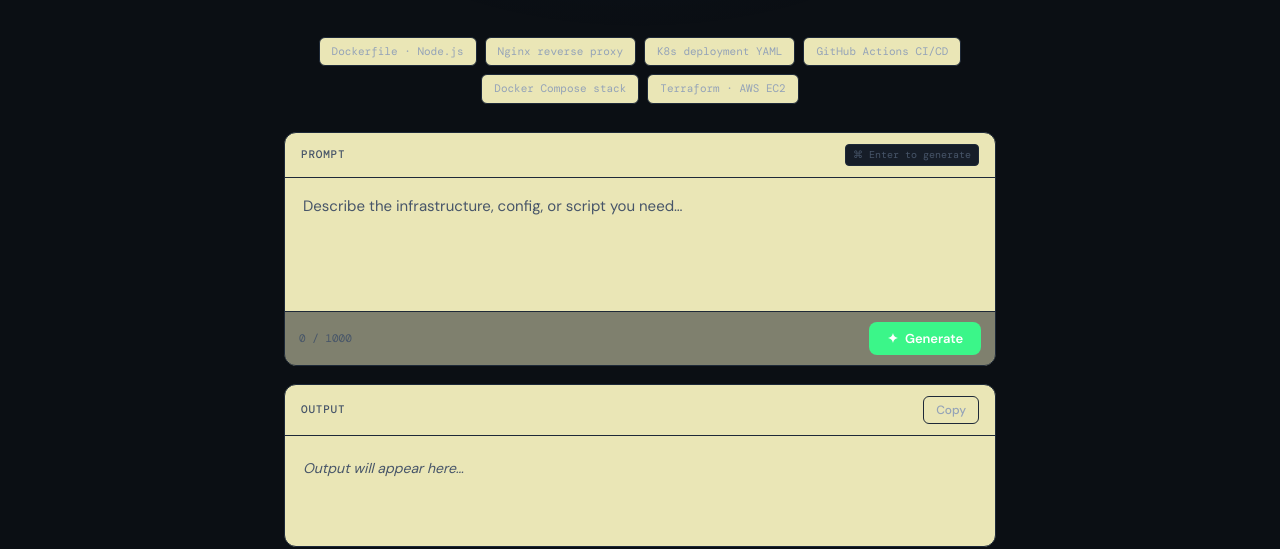
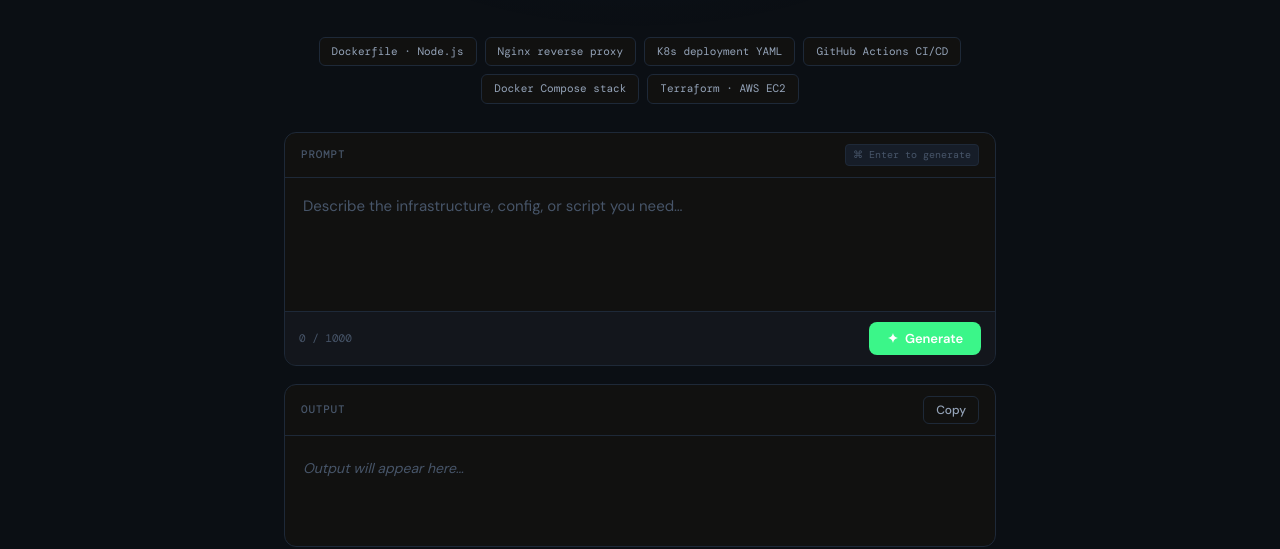
Before and after one commit to Arun12415/devops-ai, a website: page index.html in a window 1280 px wide. Shown: the part 291-840 px from the top of the page. Drawn offline with nearby package versions, Linux system fonts and the light colour scheme.

Commit message:
updated1

```diff
--- a/index.html
+++ b/index.html
@@ -10,7 +10,7 @@
 
     :root {
       --bg:        #0b0f14;
-      --surface:   #eae6b6;
+      --surface:   #111110;
       --surface2:  #161d28;
       --border:    #1e2938;
       --border2:   #243040;
```
